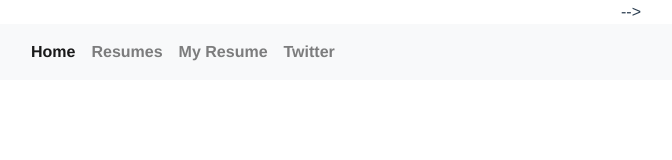
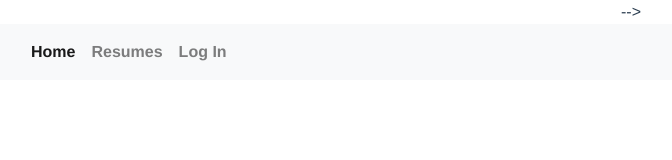
Before and after one commit to SamSharff/online-resumes, a Vue app: page / in a window 1280 px wide. Shown: the top 160 px of the page, without its empty margins (9-681 px from the left). Built offline with nearby package versions, Linux system fonts and the light colour scheme.

Commit message:
updates NavBar

```diff
--- a/src/App.vue
+++ b/src/App.vue
@@ -35,10 +35,7 @@
           <a class="nav-link" href="/index">Resumes</a>
         </li>
         <li class="nav-item">
-          <a class="nav-link" href="/show">My Resume</a>
-        </li>
-        <li class="nav-item">
-          <a class="nav-link" href="/twitter">Twitter</a>
+          <a class="nav-link" href="">Log In</a>
         </li>
       </ul>
     </div>
```
